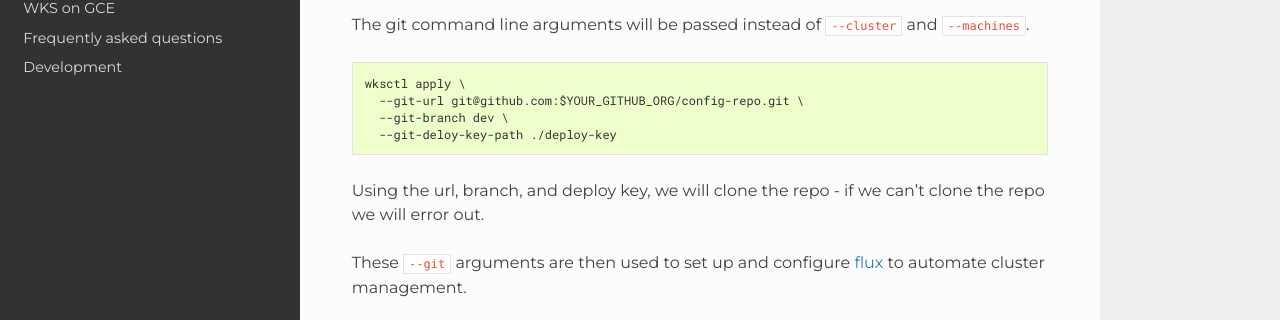
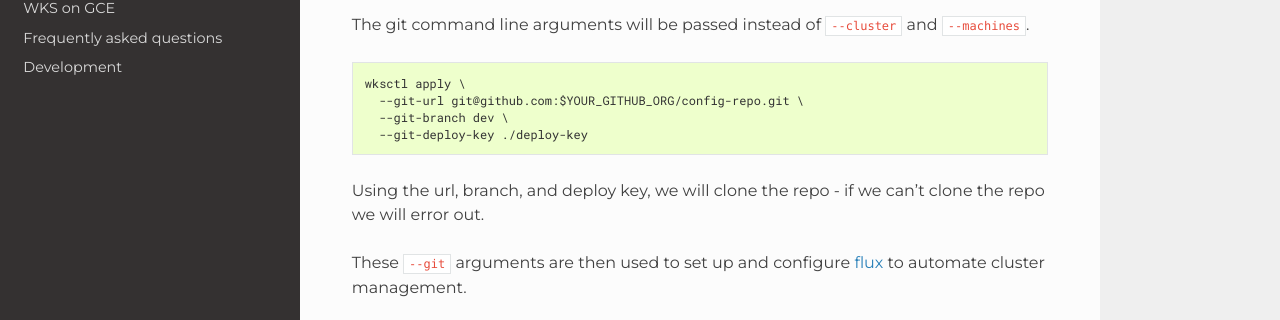
Before and after one commit to weaveworks/wksctl, a Sphinx documentation site: the page built from docs/get-started.md, in a window 1280 px wide and 900 px high, scrolled down 629 px. Shown: the part 266-586 px from the top of the window. Built offline with Sphinx 7.4.7 and the Read the Docs theme 2.0.0, drawn with Linux system fonts in a browser that asks for light colours.

Commit message:
fixup "git-deploy-key" path in docs

````diff
--- a/docs/get-started.md
+++ b/docs/get-started.md
@@ -33,7 +33,7 @@ The git command line arguments will be passed instead of `--cluster` and `--mach
 wksctl apply \
   --git-url git@github.com:$YOUR_GITHUB_ORG/config-repo.git \
   --git-branch dev \
-  --git-deloy-key-path ./deploy-key
+  --git-deploy-key ./deploy-key
 ```
 
 Using the url, branch, and deploy key, we will clone the repo - if we can't clone the repo we will error out.
````
